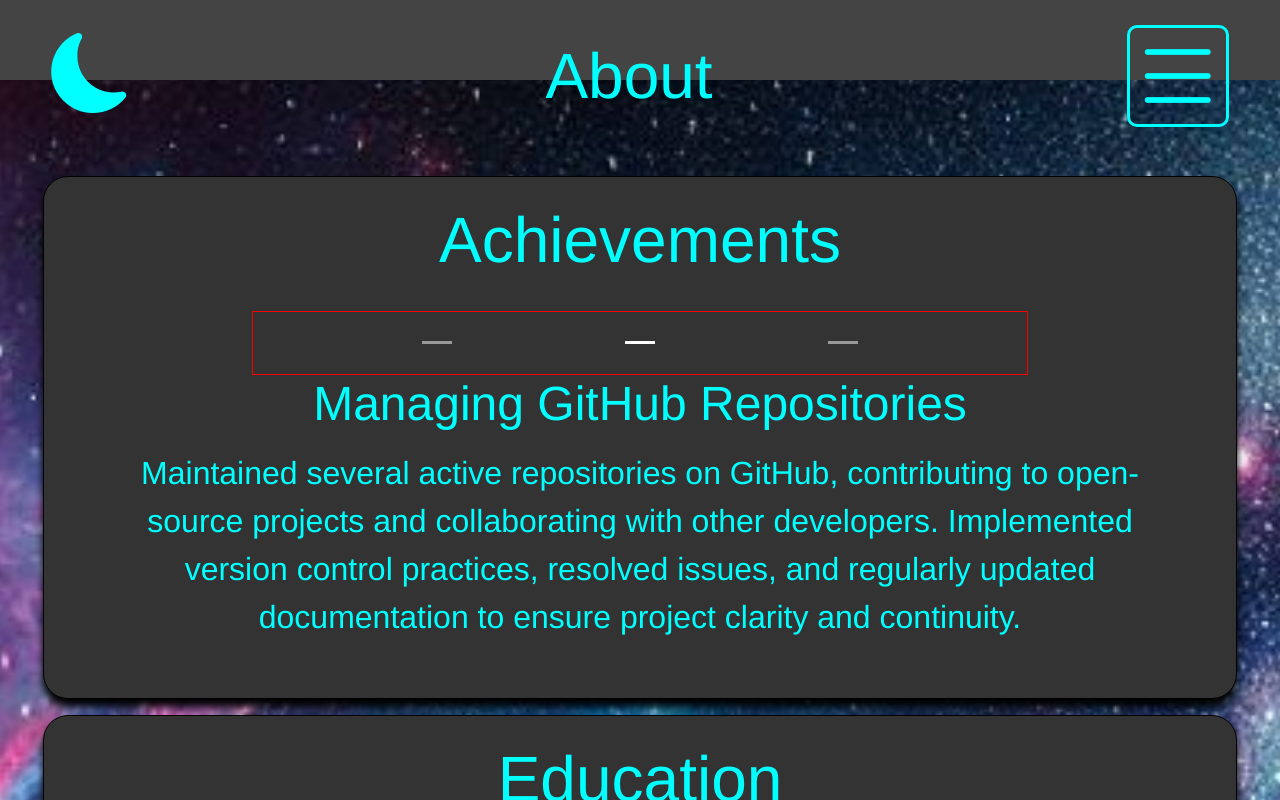
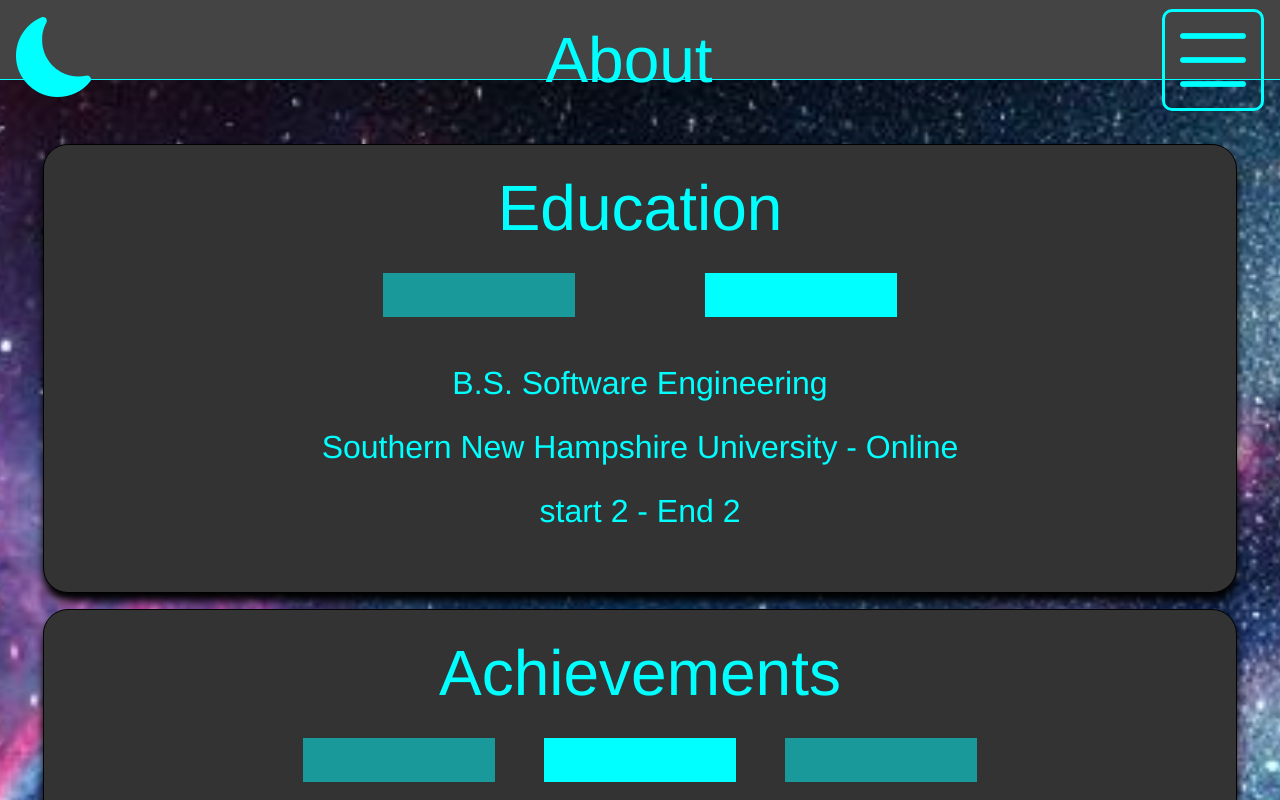
Before and after one commit to Jameshuff95/jan2025, a React (Vite) app: page /about in a window 1280 px wide. Shown: the top 800 px of the page. Built offline with nearby package versions, Linux system fonts and the light colour scheme.

Commit message:
fixed carousel issues

```diff
--- a/src/App.css
+++ b/src/App.css
@@ -46,9 +46,11 @@
 #nav {
   position: fixed;
   top: 0;
-  padding: 1rem 4%;
+  padding: 0 1rem;
   height: 10vh;
   width: 100%;
+  display: flex;
+  border-bottom: 1px solid var(--card-text);
   justify-content: space-between;
   align-items: center;
 }
--- a/src/Components/Achievements.tsx
+++ b/src/Components/Achievements.tsx
@@ -32,9 +32,8 @@ const achievements: Achievement[] = [
 
 const Achievements: React.FC = () => {
   return (
-    <Card>
+    <Card style={{ height: '57vh' }}>
       <Card.Title>Achievements</Card.Title>
-      <Card.Body>
       <Carousel>
         {achievements.map((achievement) => (
           <Carousel.Item key={achievement.id} style={{}}>
@@ -45,7 +44,6 @@ const Achievements: React.FC = () => {
           </Carousel.Item>
         ))}
       </Carousel>
-      </Card.Body>
     </Card>
   );
 };
--- a/src/Components/Education.tsx
+++ b/src/Components/Education.tsx
@@ -1,5 +1,5 @@
 import React from 'react';
-import { Card, Carousel } from 'react-bootstrap';
+import { Card, Carousel, Col } from 'react-bootstrap';
 const Education: React.FC = () => {
   const schools = [
     {
@@ -22,12 +22,19 @@ const Education: React.FC = () => {
       <Card.Title style={{ color: 'nav-text' }}>Education</Card.Title>
       <Carousel>
         {schools.map((school) => (
-          <Carousel.Item key={school.id}>
-            <Card.Text>{school.degree}</Card.Text>
-            <Card.Text>{school.name}</Card.Text>
-            <Card.Text>
-              {school.start} - {school.end}
-            </Card.Text>
+          <Carousel.Item key={school.id} style={{ height: '15rem' }}>
+            <Col
+              style={{
+                justifyContent: 'center',
+                height: '15rem',
+              }}
+            >
+              <Card.Text>{school.degree}</Card.Text>
+              <Card.Text>{school.name}</Card.Text>
+              <Card.Text>
+                {school.start} - {school.end}
+              </Card.Text>
+            </Col>
           </Carousel.Item>
         ))}
       </Carousel>
--- a/src/Components/FeaturedWork.tsx
+++ b/src/Components/FeaturedWork.tsx
@@ -54,7 +54,7 @@ const FeaturedWork: React.FC = () => {
             <Card.Img src={project.img} alt={project.imgAlt} />
             <Card.Title>{project.title}</Card.Title>
             <Card.Subtitle>{project.technology}</Card.Subtitle>
-            <Card.Text style={{ minHeight: '10rem' }}>
+            <Card.Text style={{ minHeight: '10rem', padding: '2%' }}>
               {project.description}
             </Card.Text>
           </Carousel.Item>
--- a/src/index.css
+++ b/src/index.css
@@ -60,7 +60,7 @@ div.container {
   flex-direction: column;
   justify-content: space-between;
   gap: 1rem;
-  padding-top: 11rem;
+  padding-top: 9rem;
   min-height: 86vh;
   min-width: 100%;
 }
@@ -117,13 +117,15 @@ div.carousel-indicators {
   justify-content: space-evenly;
   align-items: center;
   height: 4rem;
-  border: 1px solid red;
+  padding: 0 1rem;
 }
 
-.carousel-indicators [data-bs-target] {
-  color: red;
-  height: 2rem;
+div.carousel-indicators [data-bs-target] {
+  background: var(--card-text);
+  height: 1.5rem;
+  width: 25%;
 }
+
 .carousel-control-prev,
 .carousel-control-next {
   display: none !important;
--- a/src/pages/About.tsx
+++ b/src/pages/About.tsx
@@ -16,8 +16,11 @@ const About: React.FC = () => {
   return (
     <>
       <Container style={{ textAlign: 'center' }}>
+        {/*
+         */}
+        <Education />
         <Achievements />
-        <Education />
+
         <Certifications />
         <Experience />
         <Interests />
```
Lines whose indentation alone changed are shown as unchanged.
